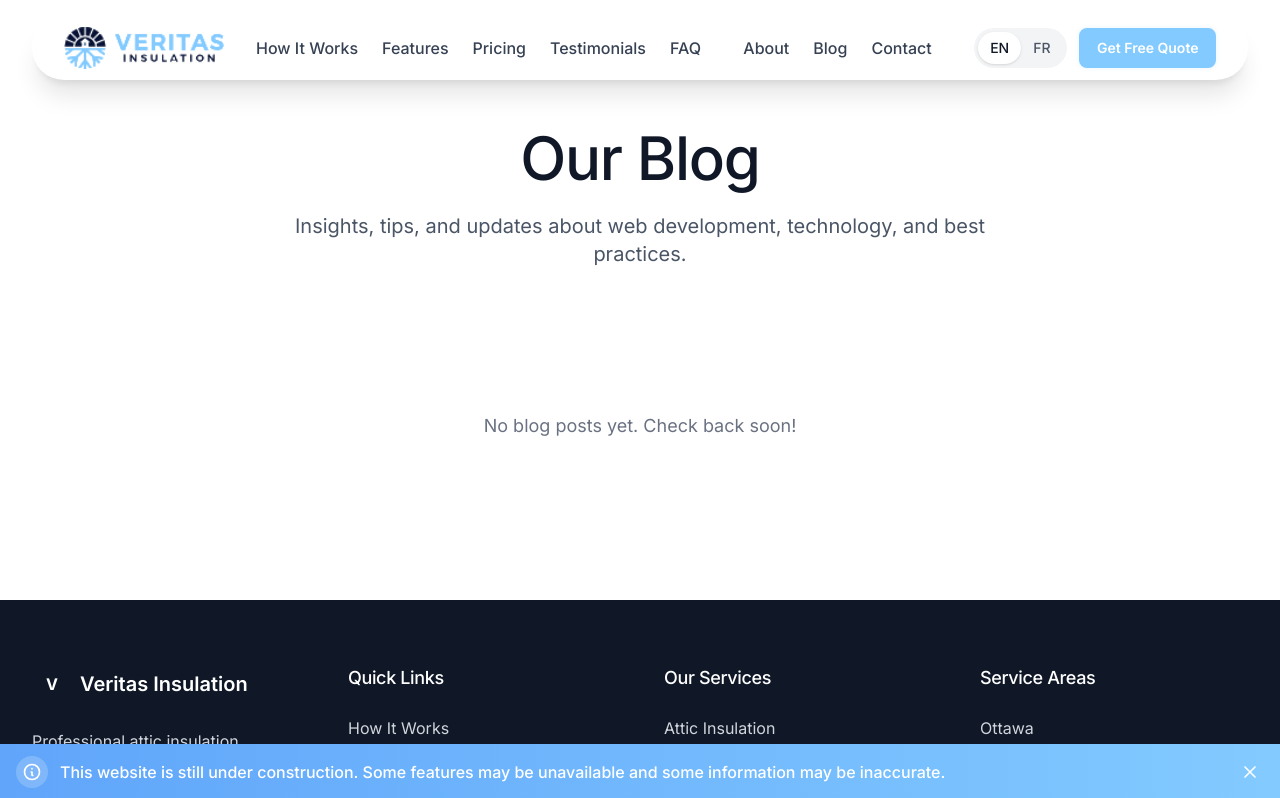
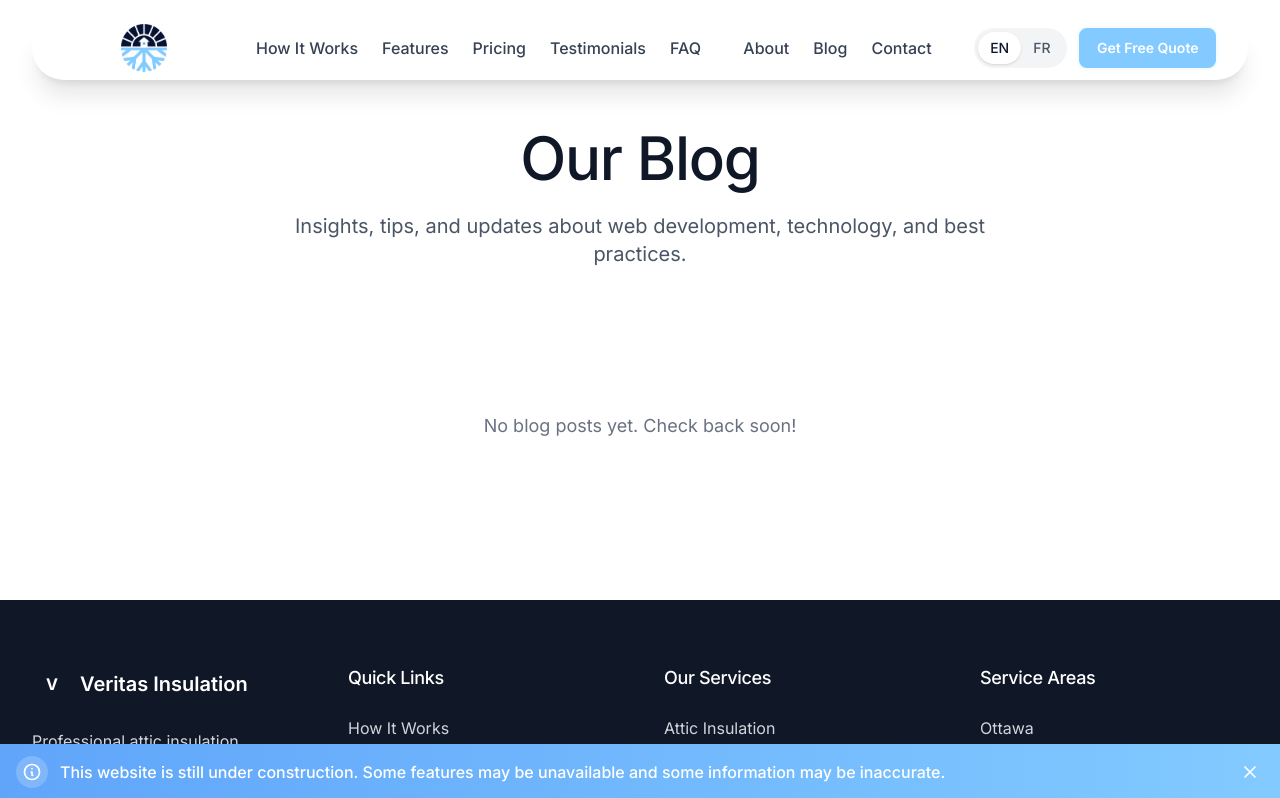
Before and after one commit to paul-madut/Pierre-Gauthier, a Next.js app: page /en/blog in a window 1280 px wide. Shown: the top 798 px of the page. Built offline with nearby package versions, Linux system fonts and the light colour scheme.

Commit message:
Replaced logos to clearer version

```diff
--- a/components/ui/Navigation.js
+++ b/components/ui/Navigation.js
@@ -65,7 +65,7 @@ const Navigation = () => {
             <Link href={`/${locale}`} className="flex items-center space-x-2 flex-shrink-0">
               <div className="w-40 h-12">
                 <Image
-                  src="/logos/word_logo.png"
+                  src="/logos/logo.png"
                   alt="Veritas Insulation Logo"
                   width={160}
                   height={48}
```
Also changed, not shown: public/logos/logo.png, public/logos/word_logo.png.
